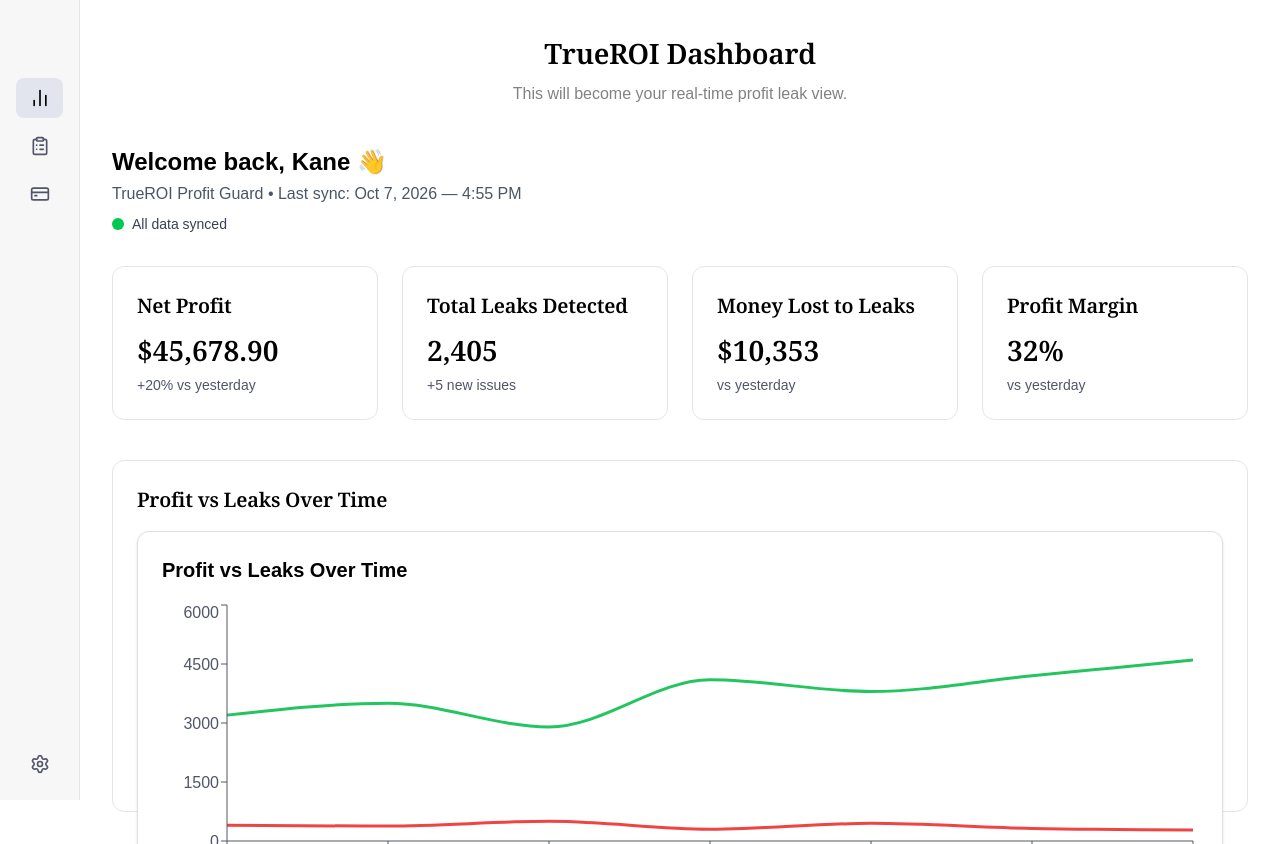
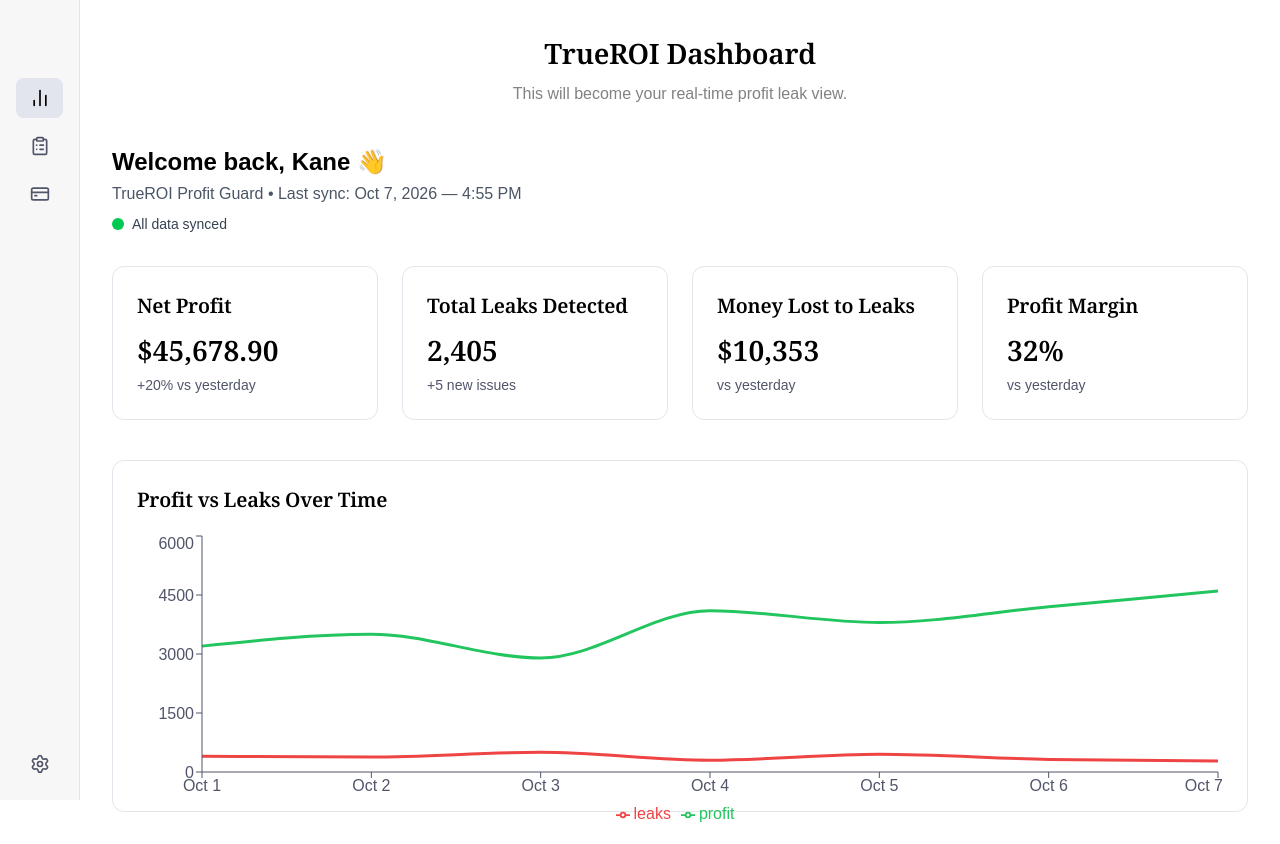
Before and after one commit to TrueROI/trueroi-frontend, a Next.js app: page /dashboard in a window 1280 px wide. Built offline with nearby package versions, Linux system fonts and the light colour scheme.

Commit message:
Fixed chart

```diff
--- a/components/ProfitLeakChart.tsx
+++ b/components/ProfitLeakChart.tsx
@@ -16,11 +16,6 @@
 
 export default function ProfitLeakChart({ data }: ProfitLeakChartProps) {
   return (
-    <div className="bg-[#FFFFFF] p-6 rounded-xl shadow-sm border border-[#E0E0E0]">
-      <h2 className="text-xl font-semibold text-[#000000] mb-4">
-        Profit vs Leaks Over Time
-      </h2>
-
     <ResponsiveContainer width="100%" height={300}>
       <LineChart data={data}>
         <XAxis dataKey="date" stroke="#515569" />
@@ -34,7 +29,6 @@
         />
         <Legend />
 
-          {/* Profit Line */}
         <Line
           type="monotone"
           dataKey="profit"
@@ -43,7 +37,6 @@
           dot={false}
         />
 
-          {/* Leaks Line */}
         <Line
           type="monotone"
           dataKey="leaks"
@@ -53,6 +46,5 @@
         />
       </LineChart>
     </ResponsiveContainer>
-    </div>
   );
 }
```
Lines whose indentation alone changed are shown as unchanged.
